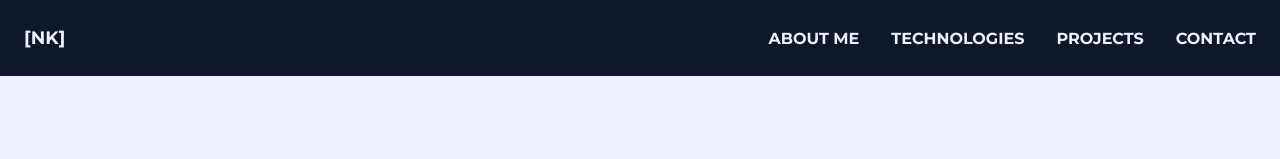
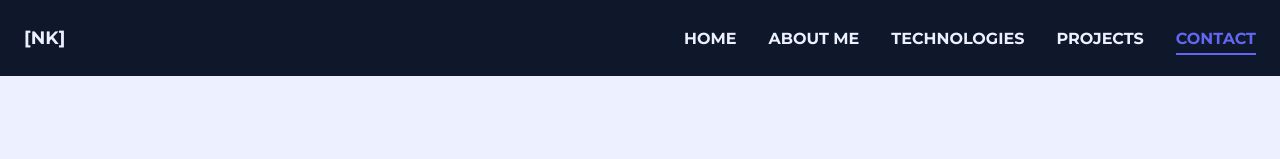
Before and after one commit to labattaria/portfolio-frontend, a Next.js app: page / in a window 1280 px wide. Shown: the top 159 px of the page. Built offline with nearby package versions, Linux system fonts and the light colour scheme.

Commit message:
add scrollSpy across all portfolio sections, add smooth underline

```diff
--- a/components/header.tsx
+++ b/components/header.tsx
@@ -5,6 +5,7 @@ import { useEffect, useState } from "react";
 
 export default function Header() {
   const links = [
+    { name: "Home", href: "#home" },
     { name: "About me", href: "#about" },
     { name: "Technologies", href: "#technologies" },
     { name: "Projects", href: "#projects" },
@@ -12,13 +13,41 @@ export default function Header() {
   ];
 
   const [isTop, setIsTop] = useState(true);
+  const [activeSection, setActiveSection] = useState("home");
 
   useEffect(() => {
+    const sections = document.querySelectorAll("section[id]");
+
     const handleScroll = () => {
       setIsTop(window.scrollY === 0);
+
+      const scrollY = window.scrollY;
+      const viewportHeight = window.innerHeight;
+      let currentSection = "home";
+
+      sections.forEach((section) => {
+        const rect = section.getBoundingClientRect();
+        const top = rect.top + scrollY;
+
+        if (scrollY >= top - viewportHeight / 2) {
+          currentSection = section.id;
+        }
+      });
+
+      // футер: если дошли до низа страницы
+      if (
+        window.innerHeight + window.scrollY >=
+        document.documentElement.scrollHeight - 2
+      ) {
+        currentSection = "contact";
+      }
+
+      setActiveSection(currentSection);
     };
 
-    window.addEventListener("scroll", handleScroll);
+    window.addEventListener("scroll", handleScroll, { passive: true });
+    handleScroll(); // сразу выставляем правильную подсветку
+
     return () => window.removeEventListener("scroll", handleScroll);
   }, []);
 
@@ -42,16 +71,28 @@ export default function Header() {
 
         <nav>
           <ul className="flex space-x-8">
-            {links.map((link) => (
-              <li key={link.name}>
+            {links.map((link) => {
+              const isActive = activeSection === link.href.replace("#", "");
+              return (
+                <li key={link.name} className="relative">
                   <Link
                     href={link.href}
-                  className="text-surface uppercase font-bold hover:text-accent transition-colors duration-300 font-montserrat"
+                    className={`uppercase font-bold transition-colors duration-300 font-montserrat ${
+                      isActive
+                        ? "text-accent"
+                        : "text-surface hover:text-accent"
+                    }`}
                   >
                     {link.name}
                   </Link>
+                  <span
+                    className={`absolute left-0 -bottom-1 w-full h-[2px] bg-accent origin-left transform transition-transform duration-500 ${
+                      isActive ? "scale-x-100" : "scale-x-0"
+                    }`}
+                  />
                 </li>
-            ))}
+              );
+            })}
           </ul>
         </nav>
       </div>
```
Lines whose indentation alone changed are shown as unchanged.
